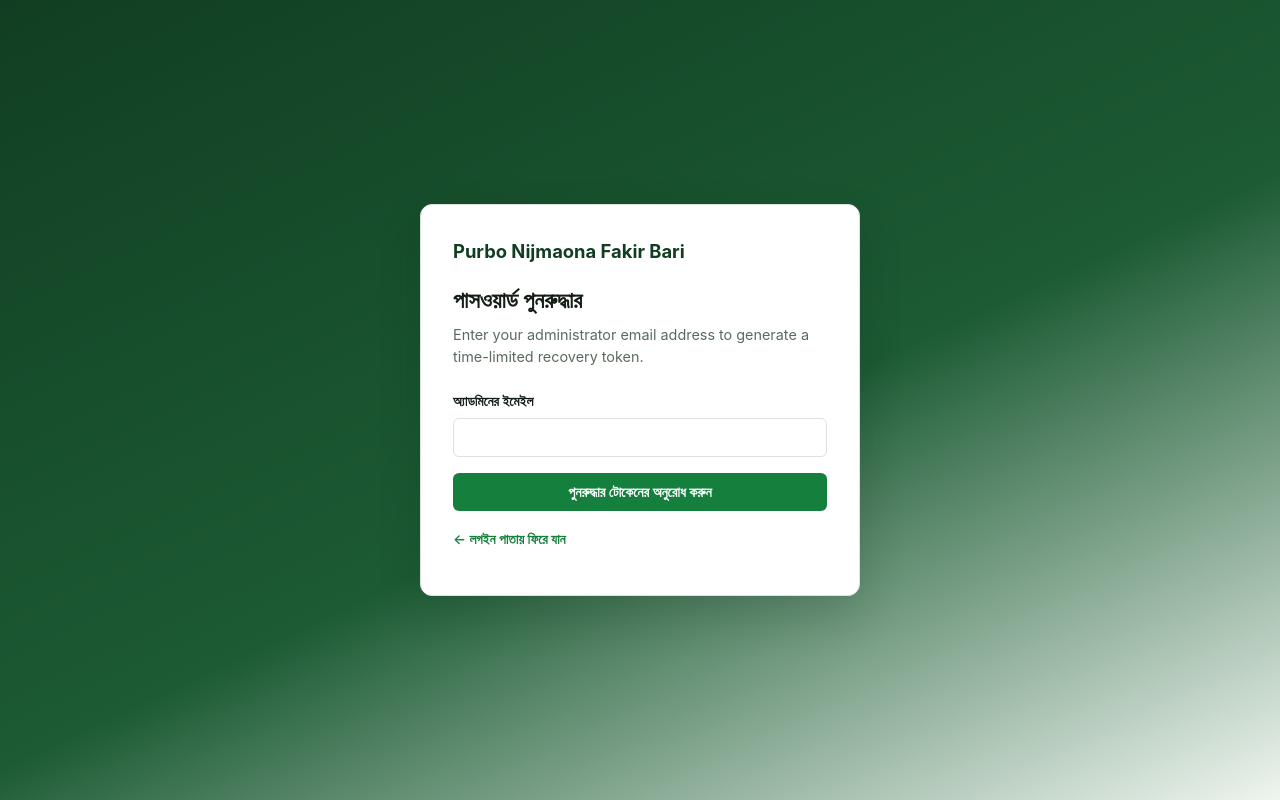
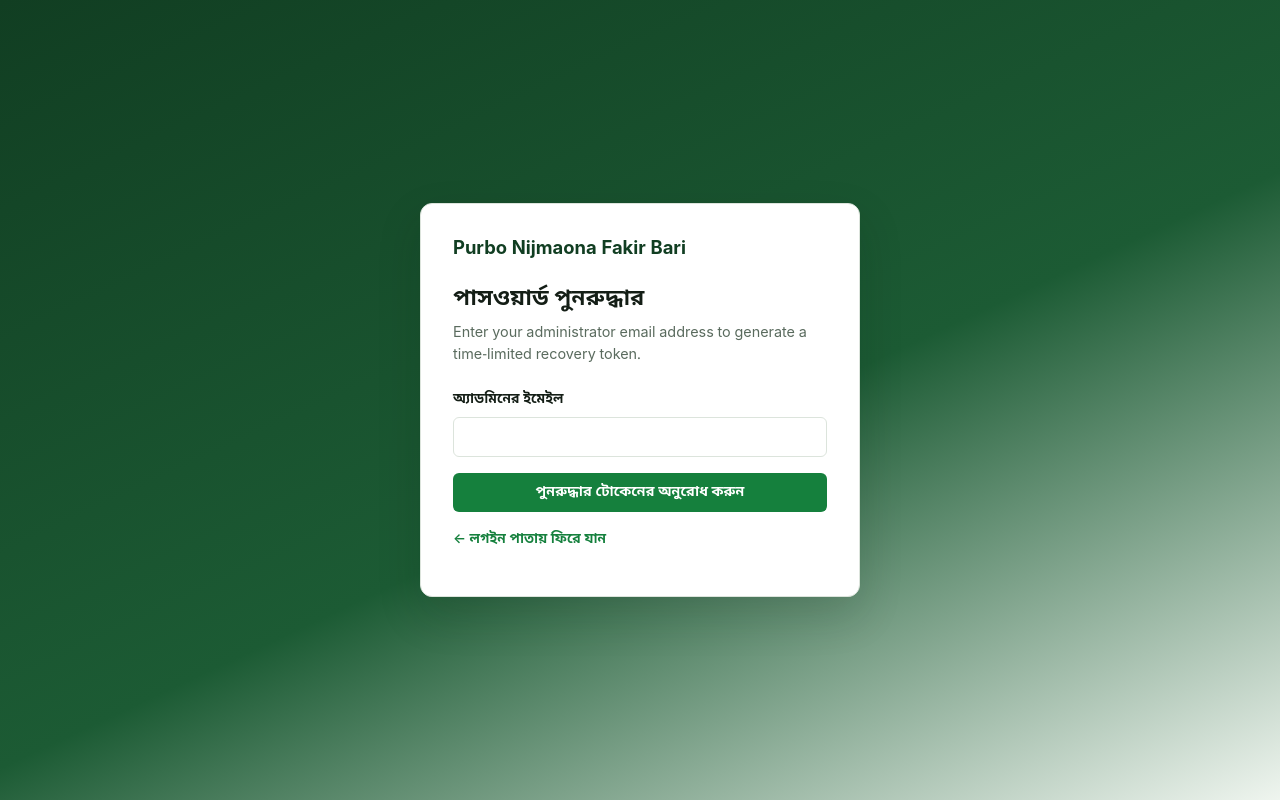
Before and after one commit to tauselham/FAKIR, a PHP site: page /448662/forgot-password.php in a window 1280 px wide. Run offline with PHP 8.4, Linux system fonts and the light colour scheme; some libraries are stand-ins or nearby versions.

Commit message:
Use Bengali font stack in admin interface

```diff
--- a/admin/assets/css/admin.css
+++ b/admin/assets/css/admin.css
@@ -17,7 +17,7 @@
   --adm-success: #15803d;
   --adm-success-bg: #f0fdf4;
   --adm-radius: 8px;
-  --adm-font: 'Plus Jakarta Sans', -apple-system, BlinkMacSystemFont, 'Segoe UI', sans-serif;
+  --adm-font: 'Noto Sans Bengali', 'Hind Siliguri', 'Plus Jakarta Sans', -apple-system, BlinkMacSystemFont, 'Segoe UI', sans-serif;
 }
 
 *, *::before, *::after { box-sizing: border-box; }
```
